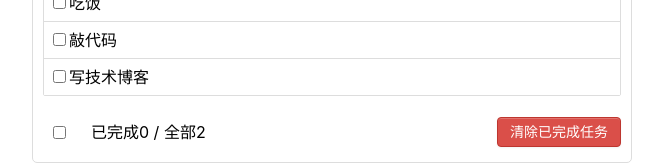
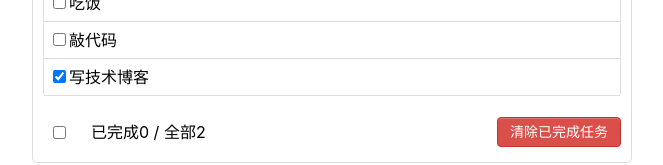
Before and after one commit to bootting/react_todoList, a React (Create React App) app: page / in a window 1280 px wide. Shown: the part 131-296 px from the top of the page, without its empty margins (308-971 px from the left). Built offline with nearby package versions, Linux system fonts and the light colour scheme.

Commit message:
列表项的勾选与取消勾选功能

```diff
--- a/src/App.js
+++ b/src/App.js
@@ -28,12 +28,29 @@ export default class App extends Component {
        todoList
      })
   }
+  //勾选和取消勾选更改done值
+  changeChoose = (id,done) => {
+    //获取todoList数据
+    const {todoList} = this.state;
+    //找到id这个列表项
+    const newTodoList = todoList.map((todoObj) =>{
+      if(todoObj.id === id) {
+        return {...todoObj,done:done}
+      } else {
+        return todoObj
+      }
+    })
+    //更新值
+    this.setState({
+      todoList:newTodoList
+    })
+  }
    render() {
      const {todoList} = this.state;
       return  <div className="todo-container">
                 <div className="todo-wrap">
                   <Header addTodoItem={this.addTodoItem}/>
-                  <List todoList={todoList}/>
+                  <List todoList={todoList} changeChoose = {this.changeChoose}/>
                   <Footer/>
                 </div>
               </div>
--- a/src/components/Item/index.jsx
+++ b/src/components/Item/index.jsx
@@ -7,12 +7,12 @@ export default class Item extends Component {
         mouse:false
     }
     render() {
-        const {name} = this.props;
+        const {id,name,done} = this.props;
         const {mouse} = this.state;
         return (
             <li style={{backgroundColor: mouse ? '#D0F2E7' : "#fff" }} onMouseLeave={this.handleMouse(false)} onMouseEnter={this.handleMouse(true)}>
                 <label>
-                  <input type="checkbox"/>
+                  <input type="checkbox" checked={done} onChange={this.handleChangeChoose(id)}/>
                   <span>{name}</span>
                 </label>
                 <button className="btn btn-danger" style={{display: mouse ? 'block' : 'none'}}>删除</button>
@@ -28,5 +28,12 @@ export default class Item extends Component {
 
         }
     }
+    //勾选和取消勾选功能
+    handleChangeChoose = (id) => {
+        //需要找到是哪个列表项更改了done值
+        return (event) =>{
+            this.props.changeChoose(id,event.target.checked)
+        }
+    }
 
 }
--- a/src/components/List/index.jsx
+++ b/src/components/List/index.jsx
@@ -6,12 +6,12 @@ import Item from '../Item'
 
 export default class List extends Component {
     render() {
-        const {todoList} = this.props;
+        const {todoList,changeChoose} = this.props;
         return (
             <ul className="todo-main">
                {
                    todoList.map((todoObj) => {
-                       return <Item key={todoObj.id} {...todoObj}/>
+                       return <Item key={todoObj.id} {...todoObj} changeChoose={changeChoose}/>
                    })
                }
             </ul>
```
